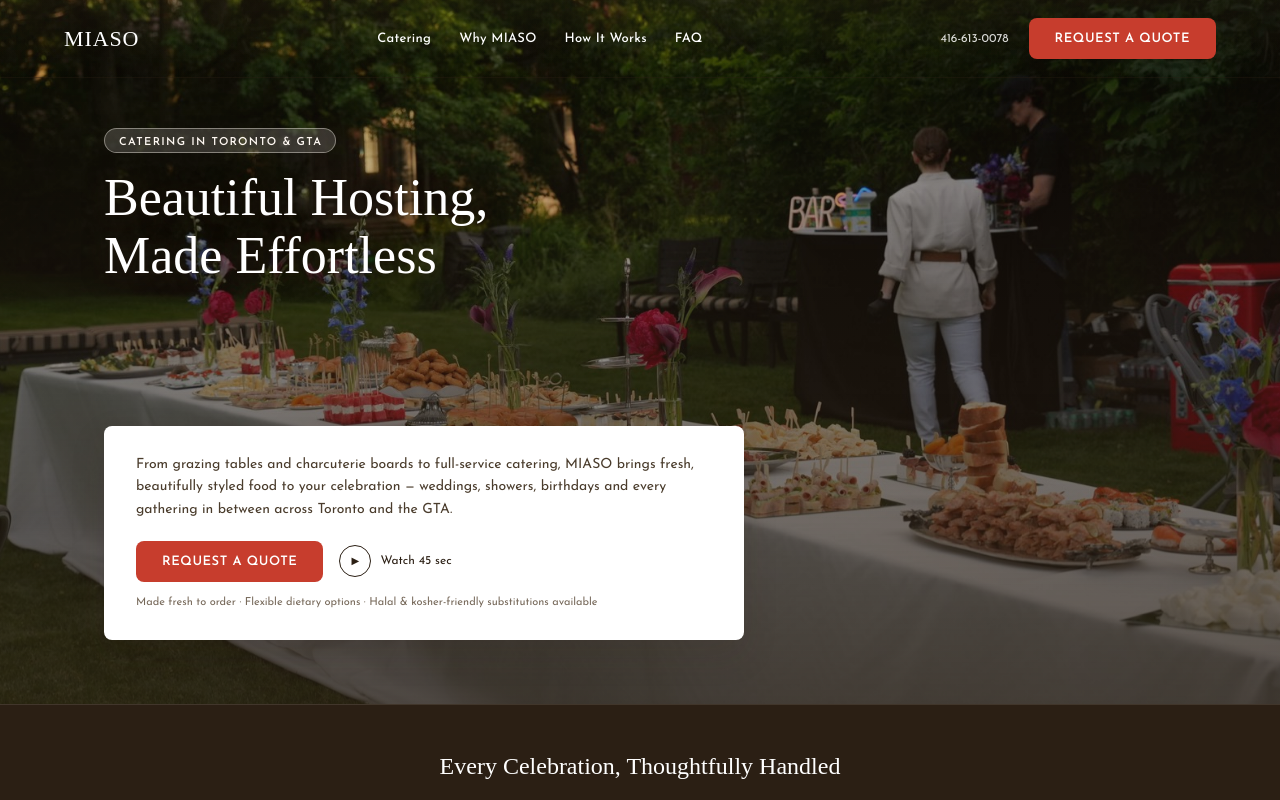
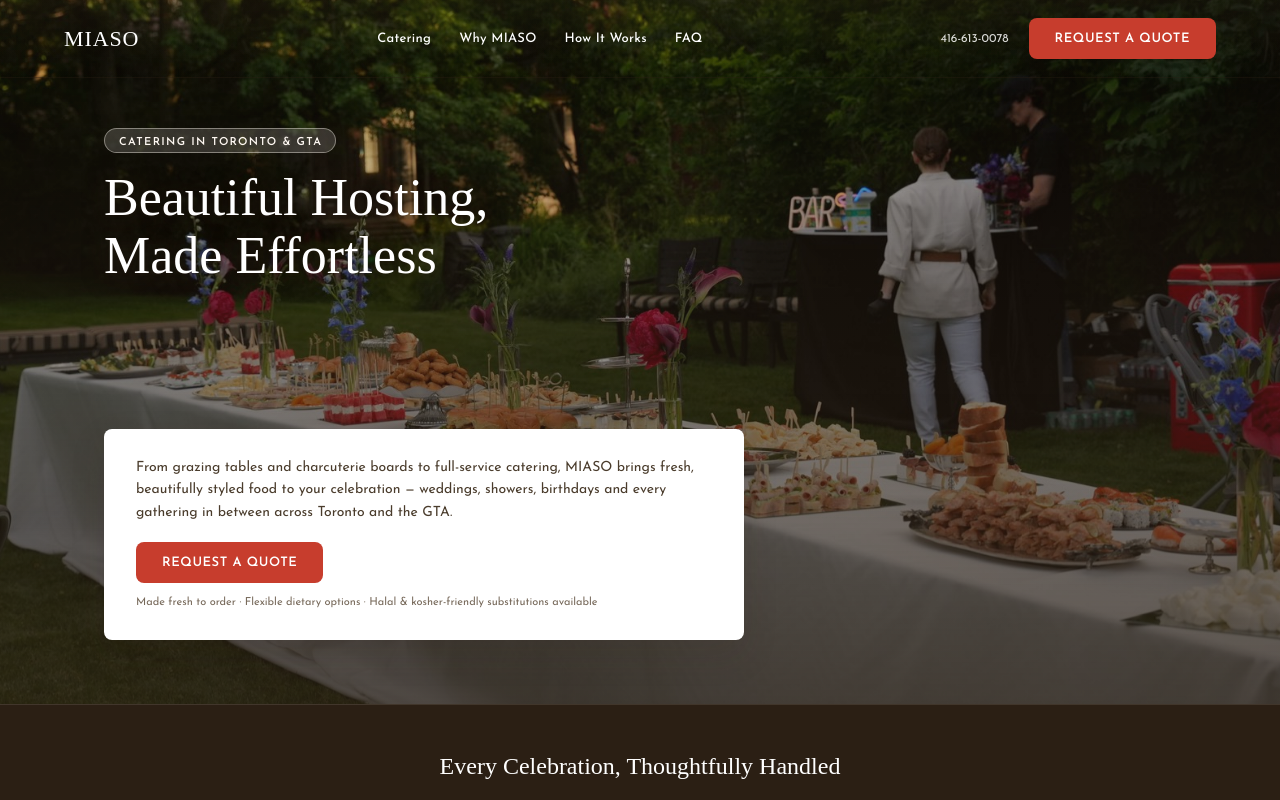
Before and after one commit to miaso-ca/general-catering-landing, a React (Vite) app: page / in a window 1280 px wide. Shown: the top 800 px of the page. Built offline with nearby package versions, Linux system fonts and the light colour scheme; a web font is replaced by a local one.

Commit message:
Hide the Watch video button until the real video is ready
Same VIDEO_READY flag already used on the corporate site.

Co-Authored-By: Claude Sonnet 5 <noreply@anthropic.com>

```diff
--- a/src/components/Hero.jsx
+++ b/src/components/Hero.jsx
@@ -1,6 +1,10 @@
 import './Hero.css'
 import heroPhoto from '../assets/photos/hero-table.jpg'
 import useReveal from '../hooks/useReveal.js'
+
+// ponytail: client's real video is still being edited (Olya, 2026-09-15) -
+// hide the watch button on both sites until it's ready. Flip to true then.
+const VIDEO_READY = false
 
 export default function Hero({ onWatchVideo, onRequestQuote }) {
   // Above-the-fold: reveal on mount rather than waiting for scroll, staggered
@@ -54,10 +58,12 @@ export default function Hero({ onWatchVideo, onRequestQuote }) {
                 <button className="btn" type="button" onClick={onRequestQuote}>
                   Request a&nbsp;Quote
                 </button>
-                <button className="hero__watch" onClick={onWatchVideo} type="button">
-                  <span className="hero__play">▶</span>
-                  Watch 45&nbsp;sec
-                </button>
+                {VIDEO_READY && (
+                  <button className="hero__watch" onClick={onWatchVideo} type="button">
+                    <span className="hero__play">▶</span>
+                    Watch 45&nbsp;sec
+                  </button>
+                )}
               </div>
               <div className="hero__trust">
                 Made fresh to order · Flexible dietary options · Halal &amp; kosher-friendly
```
